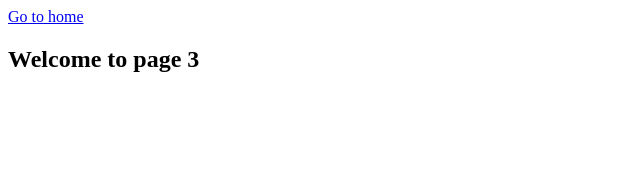
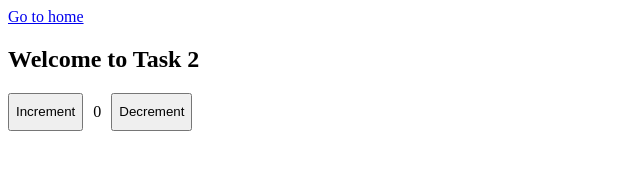
Before and after one commit to grifano/blended-may-04, a plain HTML site: page task-2.html in a window 1280 px wide. Shown: the whole page, without its empty margins (0-640 px from the left). Drawn offline with Linux system fonts and the light colour scheme.

Commit message:
Deploying to gh-pages from @ grifano/blended-may-04@f9487d42fec8a939c13f982b19036a446fc27d4b 🚀

```diff
--- /dev/null
+++ b/commonHelpers3.js
@@ -0,0 +1,2 @@
+import"./assets/modulepreload-polyfill-3cfb730f.js";const t={counterValue:document.querySelector(".counter-value"),buttons:document.querySelectorAll(".counter-button"),number:0},n=e=>{e.target.dataset.action==="increment"&&setInterval(()=>{t.counterValue.textContent=t.number++},1e3),e.target.dataset.action==="decrement"&&setInterval(()=>{t.counterValue.textContent=t.number--},1e3)};t.buttons.forEach(e=>{e.addEventListener("click",n)});
+//# sourceMappingURL=commonHelpers3.js.map
--- a/task-2.html
+++ b/task-2.html
@@ -4,12 +4,25 @@
     <meta charset="UTF-8" />
     <meta http-equiv="X-UA-Compatible" content="IE=edge" />
     <meta name="viewport" content="width=device-width, initial-scale=1.0" />
-    <title>Page 3</title>
+    <title>Task 2</title>
+    <script type="module" crossorigin src="/blended-may-04/commonHelpers3.js"></script>
+    <link rel="modulepreload" crossorigin href="/blended-may-04/assets/modulepreload-polyfill-3cfb730f.js">
   </head>
   <body>
     <section>
       <a href="./index.html">Go to home</a>
-      <h1>Welcome to page 3</h1>
+      <h1>Welcome to Task 2</h1>
+      <div style="display: flex">
+        <button class="counter-button" data-action="increment">
+          Increment
+        </button>
+        <span class="counter-value" style="margin: 10px">0</span>
+        <button class="counter-button" data-action="decrement">
+          Decrement
+        </button>
+      </div>
     </section>
+
+
   </body>
 </html>
```
Also changed, not shown: task-1.html (+2 -1 lines), 1 other file.
